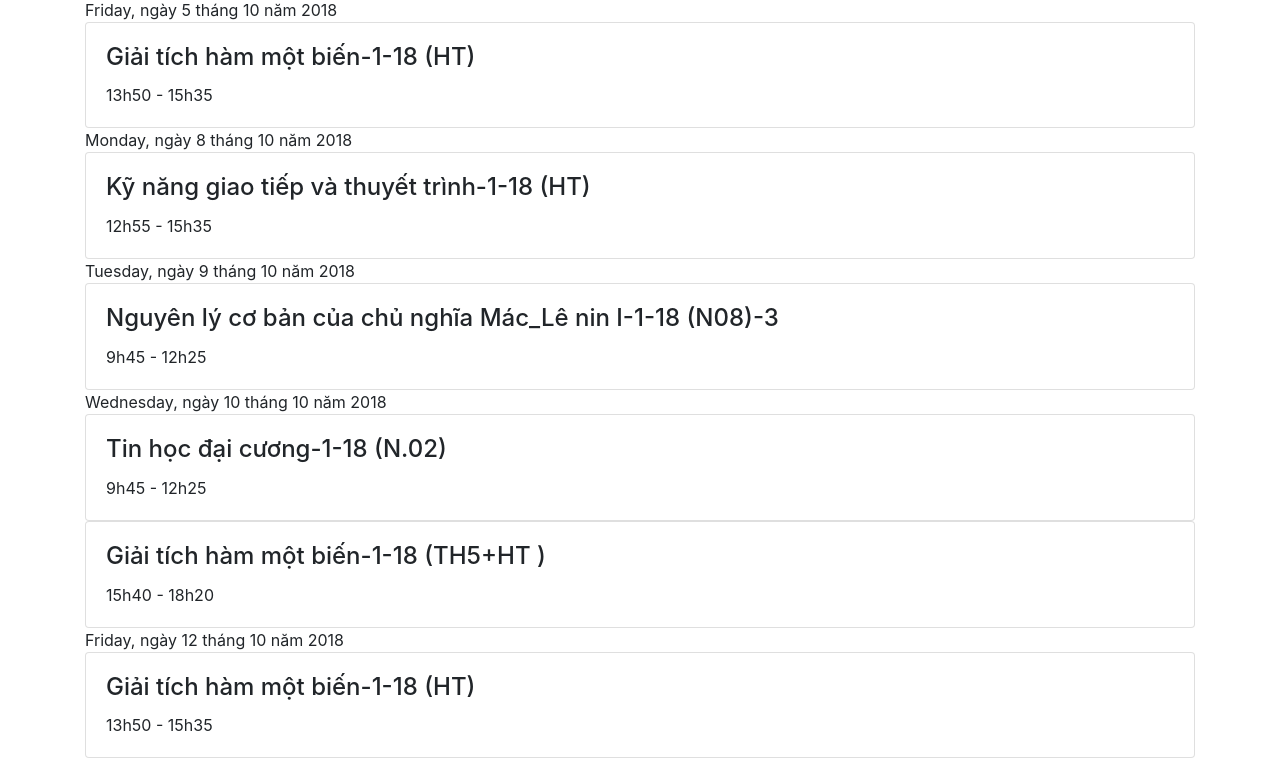
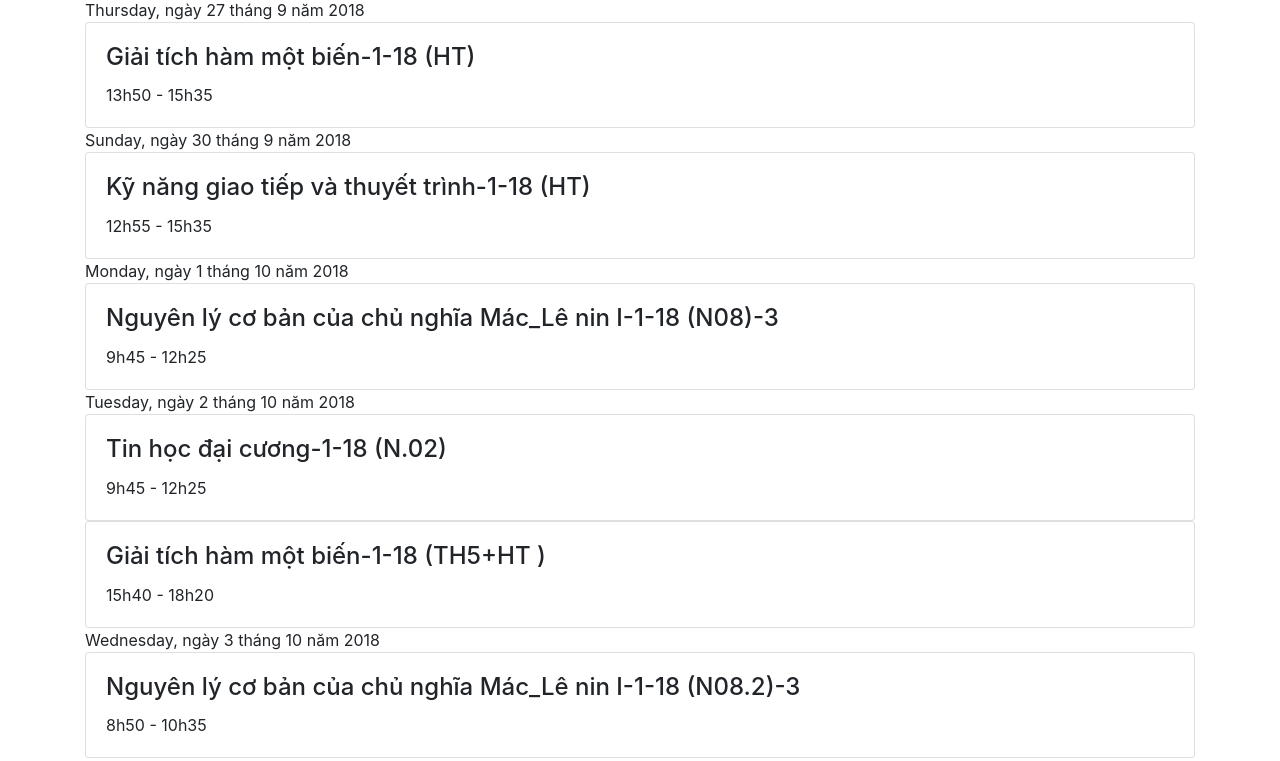
Before and after one commit to t-rekttt/tlu-schedule, a Vue app in the folder frontend/: page / in a window 1280 px wide. Shown: the part 1500-2261 px from the top of the page. Built offline with nearby package versions, Linux system fonts and the light colour scheme.

Commit message:
Fix a bug and highlight upcoming classes

```diff
--- a/frontend/src/components/Schedule.vue
+++ b/frontend/src/components/Schedule.vue
@@ -13,7 +13,7 @@
     <div v-for="(group, key) in groupTimelineByDay(generateTimeline(schedule))" :key="key">
       {{ capitalize(group.day.format("dddd, [ngày] D [tháng] M [năm] YYYY")) }}
       <div v-for="subject in group.subjects">
-        <b-card :title="subject.lop_hoc_phan">
+        <b-card :bg-variant="subject.timestamp.end.isSameOrAfter(moment()) ? 'success' : ''" :text-variant="subject.timestamp.end.isSameOrAfter(moment()) ? 'white' : ''" :title="subject.lop_hoc_phan">
           <p class="card-text">
             {{ subject.timestamp.start.format('H[h]mm') }} - {{ subject.timestamp.end.format('H[h]mm') }}
           </p>
@@ -202,10 +202,12 @@ export default {
       start.weekday(weekday);
 
       while (start.isSameOrBefore(end)) {
-        if (start.add(1, 'week').isSameOrBefore(end)) {
+        if (start.isSameOrBefore(end)) {
           res.push(start.clone());
         }
+        start.add(1, 'week');
       }
+
 
       return res;
     },
@@ -224,7 +226,7 @@ export default {
       schedule.map(subject => {
         subject.ranges.map(range => {
           range.phases.map(phase => {
-            let timestamps = generateClasses(generateTimestamps(parseDate(range.start), parseDate(range.end), parseInt(phase.day)-1), parseInt(phase.periods[0]), parseInt(phase.periods[phase.periods.length-1]));
+            let timestamps = generateClasses(generateTimestamps(parseDate(range.start), parseDate(range.end), parseInt(phase.day)-2), parseInt(phase.periods[0]), parseInt(phase.periods[phase.periods.length-1]));
 
             timestamps.map(timestamp => {
               let data = {
```
